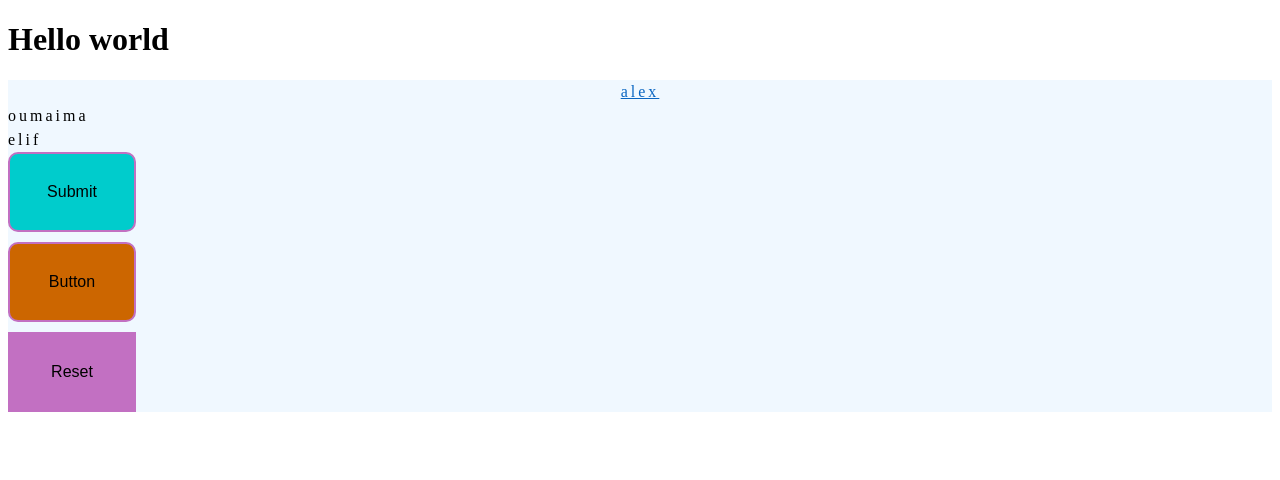
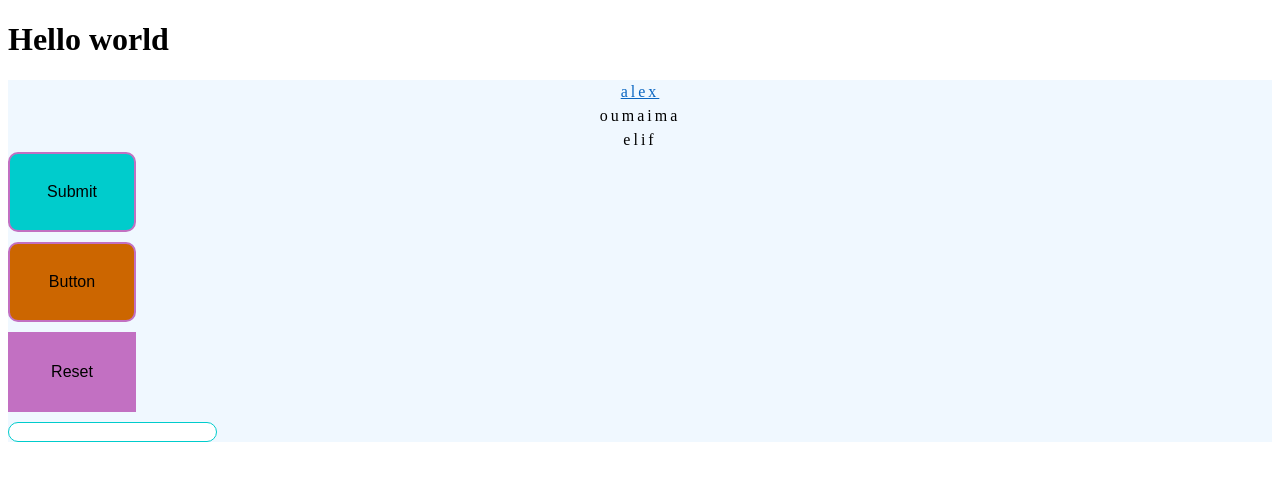
Before and after one commit to Alez05/my-portfolio-v2, a Next.js app: page / in a window 1280 px wide. Shown: the top 480 px of the page. Built offline with nearby package versions, Linux system fonts and the light colour scheme.

Commit message:
create input as a atom component Fixes #18

```diff
--- a/src/app/page.tsx
+++ b/src/app/page.tsx
@@ -1,4 +1,4 @@
-import { Button, FlexBox, GridBox, Text } from '@/libs/ui';
+import { Button, FlexBox, GridBox, Input, Text } from '@/libs/ui';
 
 const Home = () => {
   return (
@@ -15,8 +15,18 @@ const Home = () => {
         >
           alex
         </Text>
-        <Text letterSpacing='3px'>oumaima</Text>
-        <Text letterSpacing='3px'>elif</Text>
+        <Text
+          letterSpacing='3px'
+          textAlign='center'
+        >
+          oumaima
+        </Text>
+        <Text
+          letterSpacing='3px'
+          textAlign='center'
+        >
+          elif
+        </Text>
       </FlexBox>
       <FlexBox gap={10}>
         <Button
@@ -41,6 +51,12 @@ const Home = () => {
         >
           Reset
         </Button>
+
+        <Input
+          typeof='text'
+          border='1px solid var(--color-primary)'
+          borderRadius='10px'
+        />
       </FlexBox>
     </main>
   );
--- a/src/libs/ui/atom/index.ts
+++ b/src/libs/ui/atom/index.ts
@@ -1,4 +1,5 @@
 export { default as Button } from './button/button';
 export { default as FlexBox } from './flexbox/flexbox';
 export { default as GridBox } from './gridbox/gridbox';
+export { default as Input } from './input/input';
 export { default as Text } from './text/text';
--- /dev/null
+++ b/src/libs/ui/atom/input/index.ts
@@ -0,0 +1 @@
+export { default as Input } from './input';
--- /dev/null
+++ b/src/libs/ui/atom/input/input.css
@@ -0,0 +1,23 @@
+.input {
+  --font-size: 1rem;
+  --width: auto;
+  --height: auto;
+  --padding: 0;
+  --border: 0;
+  --border-radius: 0;
+  --color: black;
+  --background-color: white;
+
+  line-height: 0.5rem;
+  transition: 250ms;
+
+  font-size: var(--font-size);
+  width: var(--width);
+  height: var(--height);
+  padding: var(--padding);
+  border: var(--border);
+  border-radius: var(--border-radius);
+  color: var(--color);
+  background-color: var(--background-color);
+
+}
--- /dev/null
+++ b/src/libs/ui/atom/input/input.tsx
@@ -0,0 +1,62 @@
+import { FlexBox } from '../flexbox';
+import { Text } from '../text';
+import './input.css';
+import { TInput } from './input.type';
+
+const Input = ({
+  color = '',
+  padding = 0,
+  width = '',
+  border = '',
+  backgroundColor = '',
+  borderRadius = '',
+  fontSize = 16,
+  height = '',
+  describedBy,
+  field,
+  form,
+  label,
+  id,
+  children,
+}: TInput) => {
+  const stil = {
+    color,
+    padding,
+    width,
+    border,
+    backgroundColor,
+    borderRadius,
+    fontSize,
+    height,
+  } as React.CSSProperties;
+
+  const errorMessage =
+    field?.name && form?.errors
+      ? (form.errors[field.name as keyof typeof form.errors] as string)
+      : undefined;
+
+  return (
+    <div>
+      <input
+        className='input'
+        style={stil}
+        id={id}
+        aria-describedby={describedBy}
+        aria-labelledby={label}
+        {...field}
+      />
+      {errorMessage && (
+        <FlexBox
+          color='var(--color-primary)'
+          padding={5}
+          fontSize={20}
+        >
+          <Text color='var(--color-primary)'>{errorMessage}</Text>
+          {children}
+        </FlexBox>
+      )}
+    </div>
+  );
+};
+
+export default Input;
--- a/src/libs/ui/index.ts
+++ b/src/libs/ui/index.ts
@@ -1,4 +1,5 @@
 export { default as Button } from './atom/button/button';
 export { default as FlexBox } from './atom/flexbox/flexbox';
 export { default as GridBox } from './atom/gridbox/gridbox';
+export { default as Input } from './atom/input/input';
 export { default as Text } from './atom/text/text';
```
Also changed, not shown: package.json (+5 -3 lines), src/libs/ui/atom/input/input.type.ts (added, +22 -0 lines), 1 other file (tests, documents, lock files or other folders).
